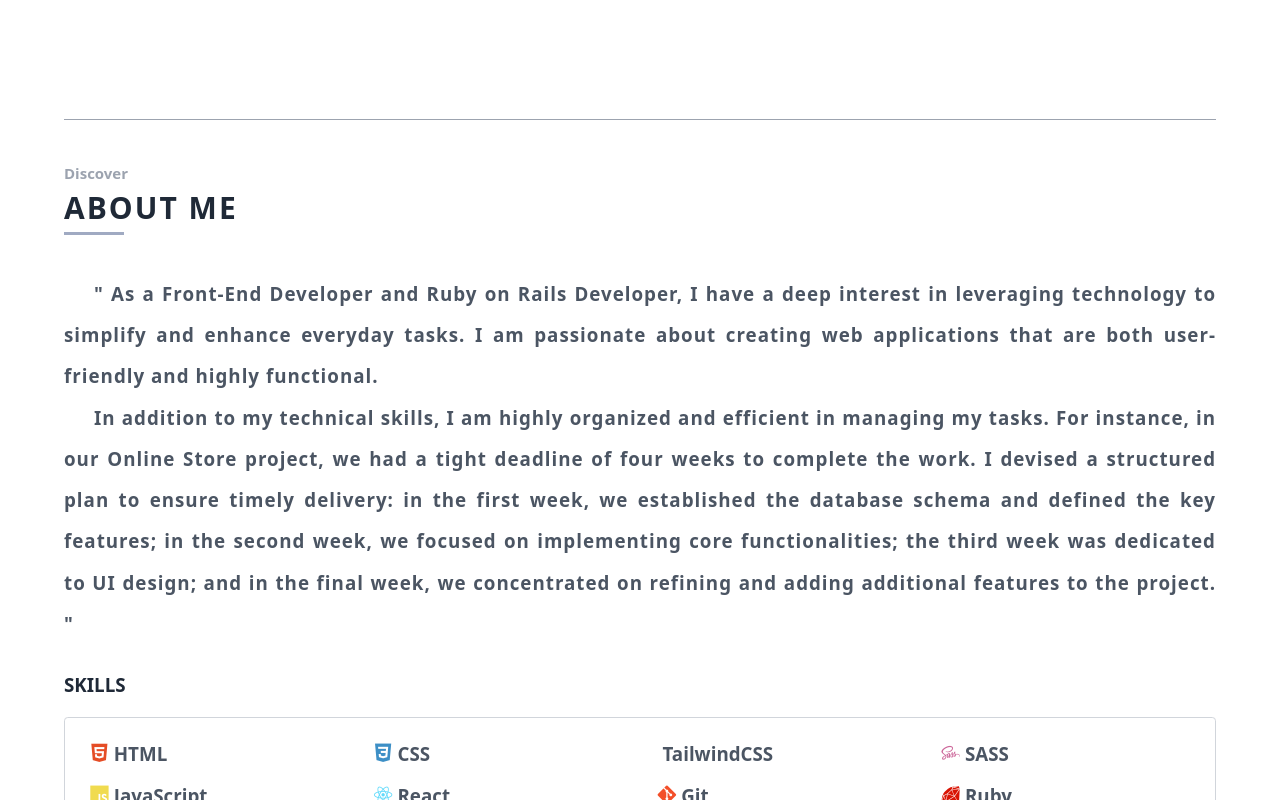
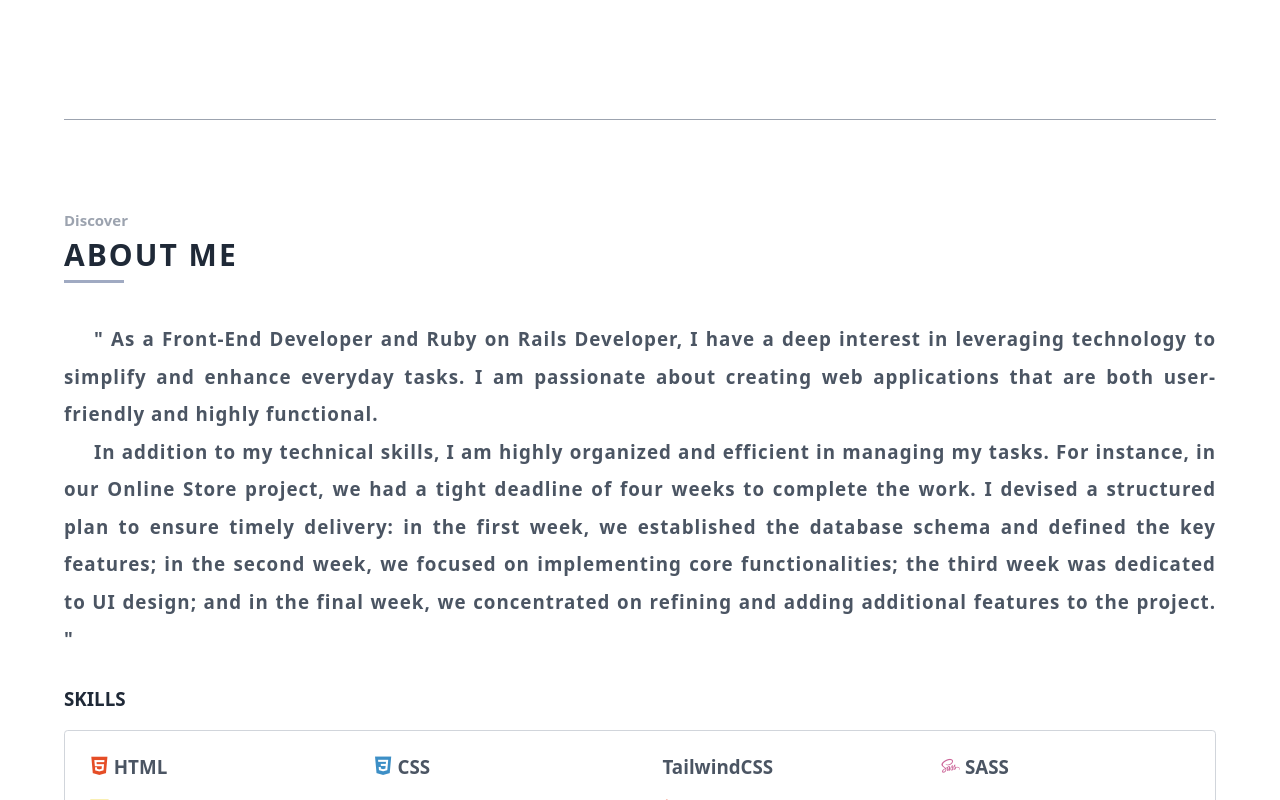
Before and after one commit to Dng120696/MyPortfolio, a React (Vite) app: page / in a window 1280 px wide. Shown: the part 680-1480 px from the top of the page. Built offline with nearby package versions, Linux system fonts and the light colour scheme; some icons are missing.

Commit message:
adjust some padding in about page

```diff
--- a/src/pages/About.jsx
+++ b/src/pages/About.jsx
@@ -2,7 +2,7 @@ function About() {
   return (
     <section
       id="about"
-      className="h-min lg:h-screen w-[clamp(30rem,90%,120rem)] py-32  m-auto  border-b-[1px]  flex items-center border-gray-400 "
+      className="h-min  w-[clamp(30rem,90%,120rem)] py-36  m-auto  border-b-[1px]  flex items-center border-gray-400 "
     >
       <div className=" md:gap-20 lg:gap-32 ">
         <article>
@@ -15,7 +15,7 @@ function About() {
             </h1>
           </div>
 
-          <div className="text-2xl lg:text-3xl tracking-[1px] leading-[2] lg:leading-[2] xl:leading-[2.2] dark:text-gray-300 text-gray-600 font-semibold text-justify">
+          <div className="text-2xl lg:text-3xl tracking-[1px] leading-[2] lg:leading-[2]  dark:text-gray-300 text-gray-600 font-semibold text-justify">
             <p className="indent-12">
               &quot; As a Front-End Developer and Ruby on Rails Developer, I
               have a deep interest in leveraging technology to simplify and
```
